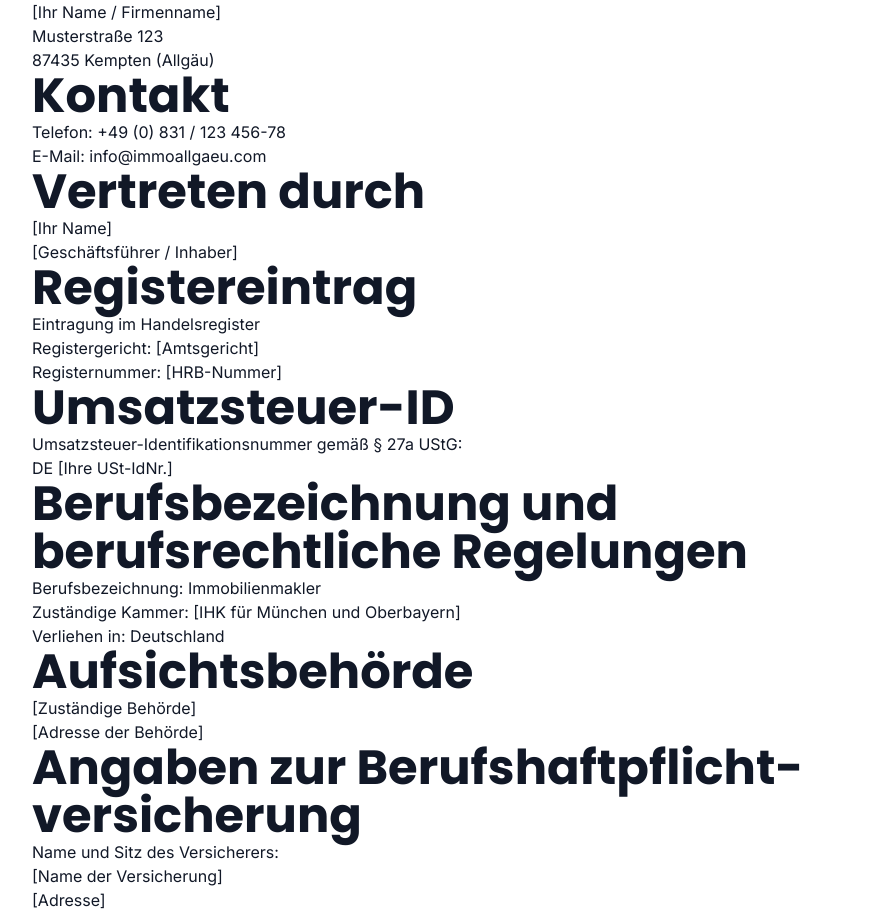
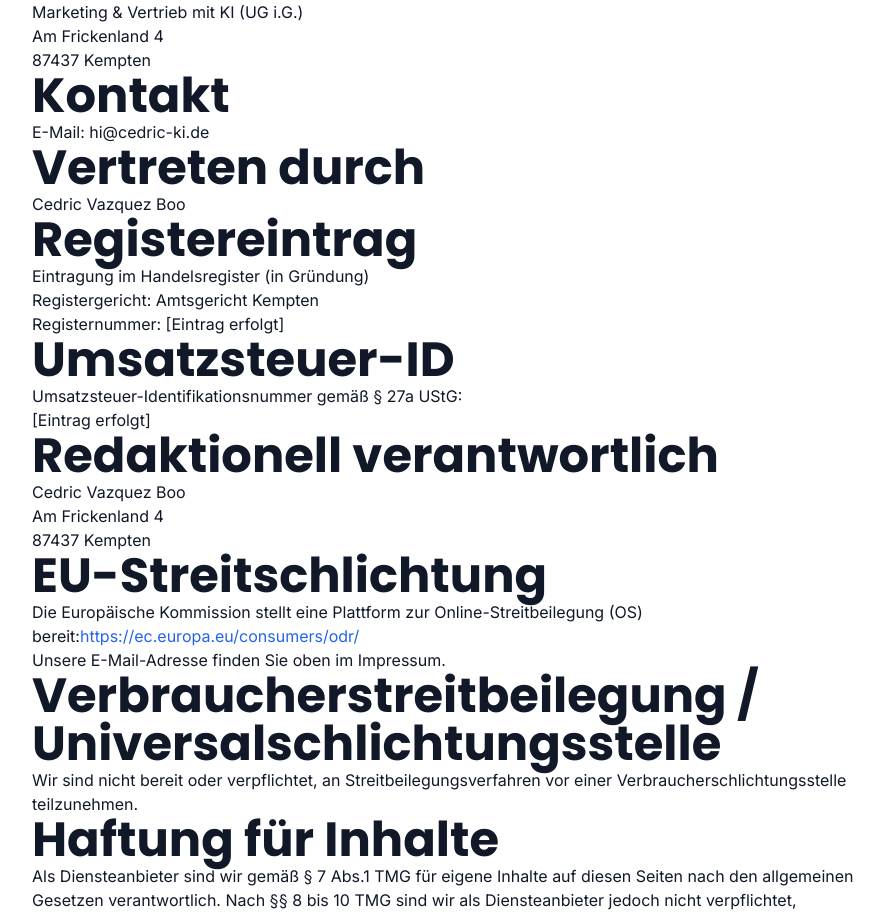
Before and after one commit to cedvaz/immoallgaeu, a Next.js app: page /impressum in a window 1280 px wide. Shown: the part 289-1204 px from the top of the page, without its empty margins (192-1076 px from the left). Built offline with nearby package versions, Linux system fonts and the light colour scheme.

Commit message:
feat: update legal pages (Impressum & Datenschutz) with company information

```diff
--- a/app/datenschutz/page.tsx
+++ b/app/datenschutz/page.tsx
@@ -109,13 +109,12 @@ export default function DatenschutzPage() {
             Die verantwortliche Stelle für die Datenverarbeitung auf dieser Website ist:
           </p>
           <p>
-            [Ihr Name / Firmenname]<br />
-            Musterstraße 123<br />
-            87435 Kempten (Allgäu)
+            Cedric Vazquez Boo<br />
+            Am Frickenland 4<br />
+            87437 Kempten
           </p>
           <p>
-            Telefon: +49 (0) 831 / 123 456-78<br />
-            E-Mail: info@immoallgaeu.com
+            E-Mail: hi@cedric-ki.de
           </p>
           <p>
             Verantwortliche Stelle ist die natürliche oder juristische Person, die allein oder gemeinsam mit anderen
--- a/app/impressum/page.tsx
+++ b/app/impressum/page.tsx
@@ -14,64 +14,40 @@ export default function ImpressumPage() {
         <div className="prose prose-lg max-w-none">
           <h2>Angaben gemäß § 5 TMG</h2>
           <p>
-            <strong>WEH Immobilien</strong><br />
-            [Ihr Name / Firmenname]<br />
-            Musterstraße 123<br />
-            87435 Kempten (Allgäu)
+            Cedric Vazquez Boo<br />
+            Marketing & Vertrieb mit KI (UG i.G.)<br />
+            Am Frickenland 4<br />
+            87437 Kempten
           </p>
 
           <h2>Kontakt</h2>
           <p>
-            Telefon: +49 (0) 831 / 123 456-78<br />
-            E-Mail: info@immoallgaeu.com
+            E-Mail: hi@cedric-ki.de
           </p>
 
           <h2>Vertreten durch</h2>
           <p>
-            [Ihr Name]<br />
-            [Geschäftsführer / Inhaber]
+            Cedric Vazquez Boo
           </p>
 
           <h2>Registereintrag</h2>
           <p>
-            Eintragung im Handelsregister<br />
-            Registergericht: [Amtsgericht]<br />
-            Registernummer: [HRB-Nummer]
+            Eintragung im Handelsregister (in Gründung)<br />
+            Registergericht: Amtsgericht Kempten<br />
+            Registernummer: [Eintrag erfolgt]
           </p>
 
           <h2>Umsatzsteuer-ID</h2>
           <p>
             Umsatzsteuer-Identifikationsnummer gemäß § 27a UStG:<br />
-            DE [Ihre USt-IdNr.]
-          </p>
-
-          <h2>Berufsbezeichnung und berufsrechtliche Regelungen</h2>
-          <p>
-            Berufsbezeichnung: Immobilienmakler<br />
-            Zuständige Kammer: [IHK für München und Oberbayern]<br />
-            Verliehen in: Deutschland
-          </p>
-
-          <h2>Aufsichtsbehörde</h2>
-          <p>
-            [Zuständige Behörde]<br />
-            [Adresse der Behörde]
-          </p>
-
-          <h2>Angaben zur Berufs­haftpflicht­versicherung</h2>
-          <p>
-            Name und Sitz des Versicherers:<br />
-            [Name der Versicherung]<br />
-            [Adresse]
-          </p>
-          <p>
-            Geltungsraum der Versicherung: Deutschland
+            [Eintrag erfolgt]
           </p>
 
           <h2>Redaktionell verantwortlich</h2>
           <p>
-            [Ihr Name]<br />
-            [Adresse]
+            Cedric Vazquez Boo<br />
+            Am Frickenland 4<br />
+            87437 Kempten
           </p>
 
           <h2>EU-Streitschlichtung</h2>
```
